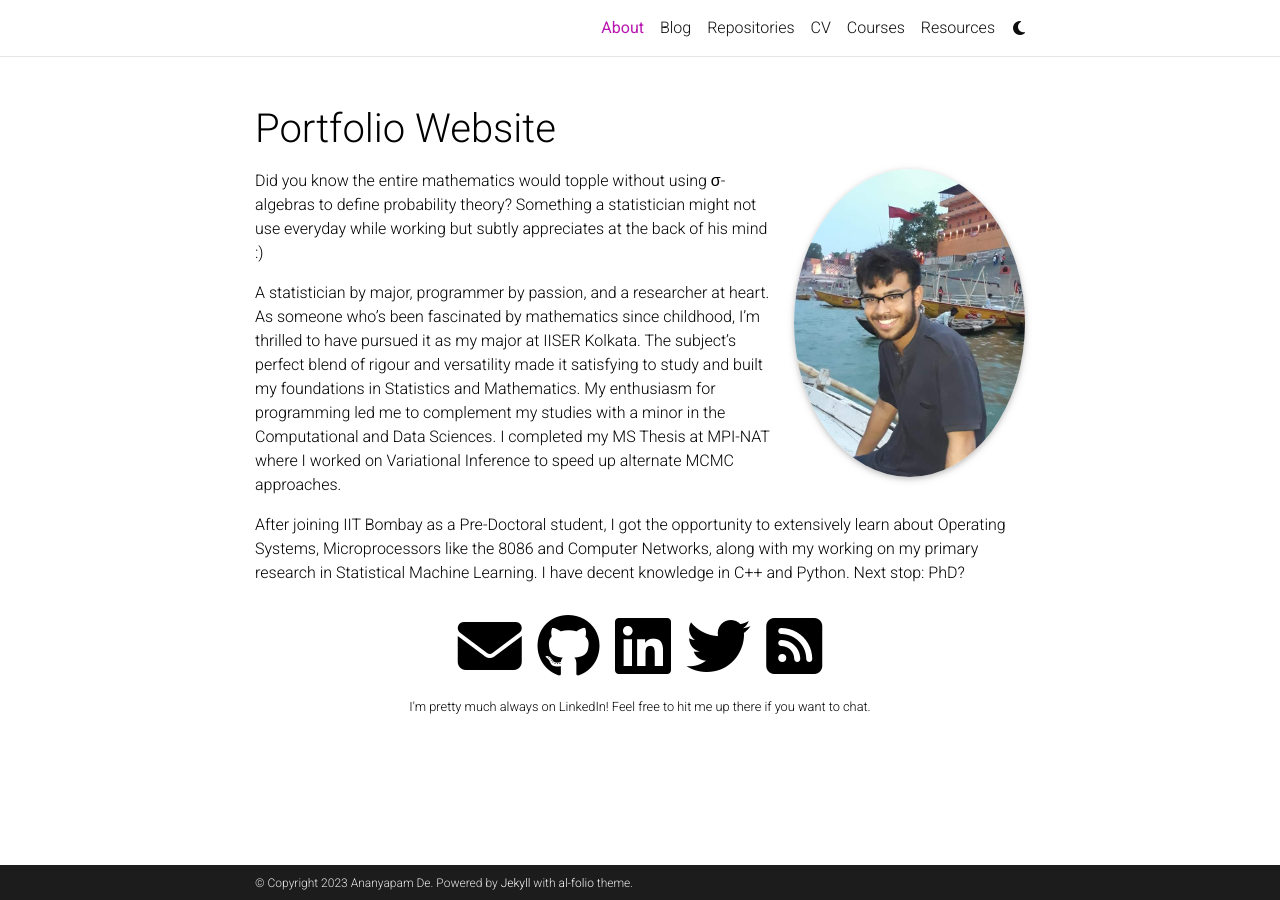
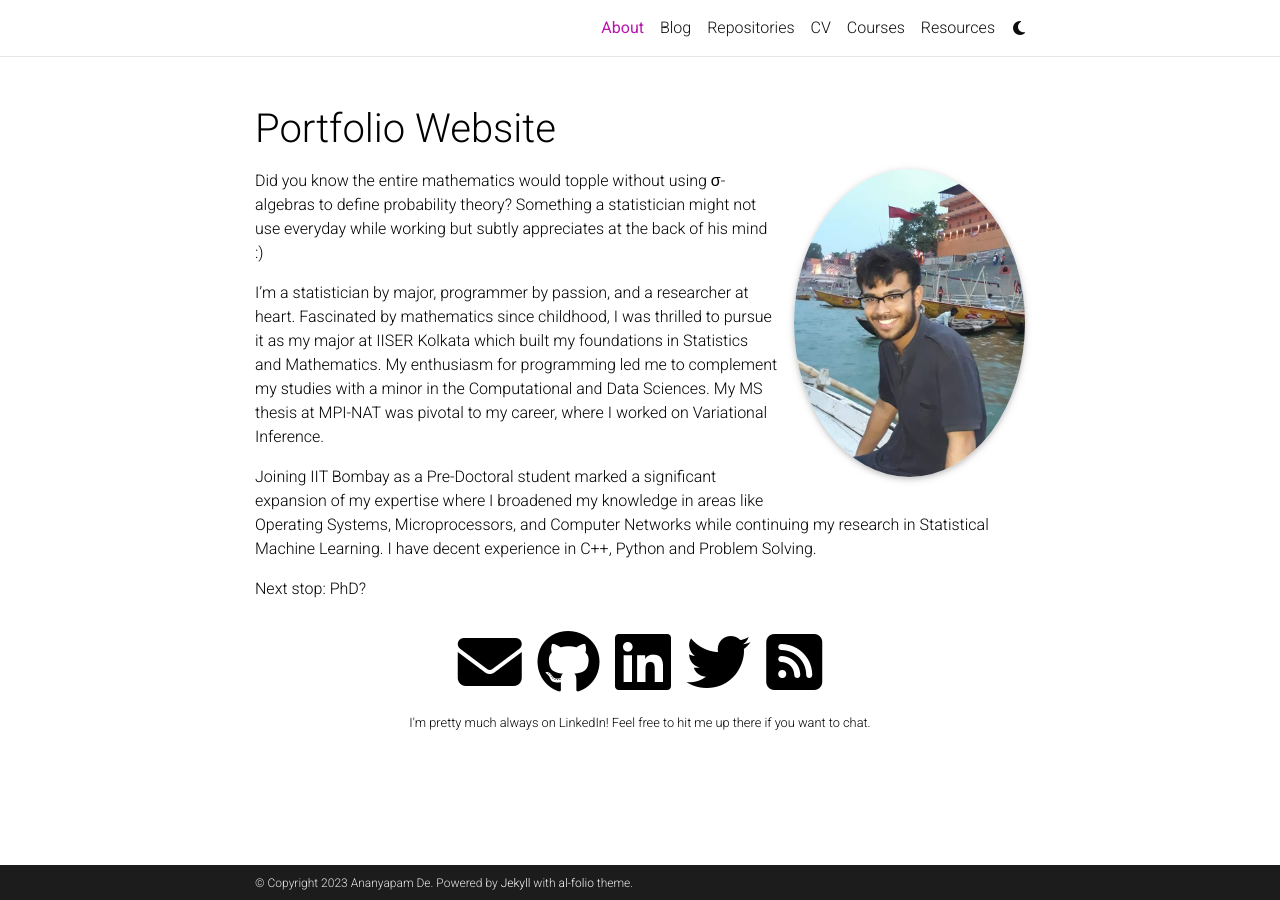
Before and after one commit to Ananyapam7/ananyapam7.github.io, a Jekyll site: the page built from _pages/about.md, in a window 1280 px wide. Built offline with Jekyll 4.4.1, drawn with Linux system fonts in a browser that asks for light colours; full-size pictures stand in for the smaller copies a plugin makes; comment, search, counter and statistics services are not loaded; a style sheet for code colours, icons or effects is not loaded.

```diff
--- a/_pages/about.md
+++ b/_pages/about.md
@@ -18,8 +18,10 @@
 
 Did you know the entire mathematics would topple without using σ-algebras to define probability theory? Something a statistician might not use everyday while working but subtly appreciates at the back of his mind :)
 
-A statistician by major, programmer by passion, and a researcher at heart. As someone who's been fascinated by mathematics since childhood, I'm thrilled to have pursued it as my major at IISER Kolkata. The subject's perfect blend of rigour and versatility made it satisfying to study and built my foundations in Statistics and Mathematics. My enthusiasm for programming led me to complement my studies with a minor in the Computational and Data Sciences. I completed my MS Thesis at MPI-NAT where I worked on Variational Inference to speed up alternate MCMC approaches.
+I'm a statistician by major, programmer by passion, and a researcher at heart. Fascinated by mathematics since childhood, I was thrilled to pursue it as my major at IISER Kolkata which built my foundations in Statistics and Mathematics. My enthusiasm for programming led me to complement my studies with a minor in the Computational and Data Sciences. My MS thesis at MPI-NAT was pivotal to my career, where I worked on Variational Inference.
 
-After joining IIT Bombay as a Pre-Doctoral student, I got the opportunity to extensively learn about Operating Systems, Microprocessors like the 8086 and Computer Networks, along with my working on my primary research in Statistical Machine Learning. I have decent knowledge in C++ and Python. Next stop: PhD?
+Joining IIT Bombay as a Pre-Doctoral student marked a significant expansion of my expertise where I broadened my knowledge in areas like Operating Systems, Microprocessors, and Computer Networks while continuing my research in Statistical Machine Learning. I have decent experience in C++, Python and Problem Solving.
+
+Next stop: PhD?
 
 [comment]: <> ( Put your address / P.O. box / other info right below your picture. You can also disable any of these elements by editing `profile` property of the YAML header of your `_pages/about.md`. Edit `_bibliography/papers.bib` and Jekyll will render your [publications page](/al-folio/publications/) automatically. Link to your social media connections, too. This theme is set up to use [Font Awesome icons](http://fortawesome.github.io/Font-Awesome/) and [Academicons](https://jpswalsh.github.io/academicons/), like the ones below. Add your Facebook, Twitter, LinkedIn, Google Scholar, or just disable all of them.)
```
